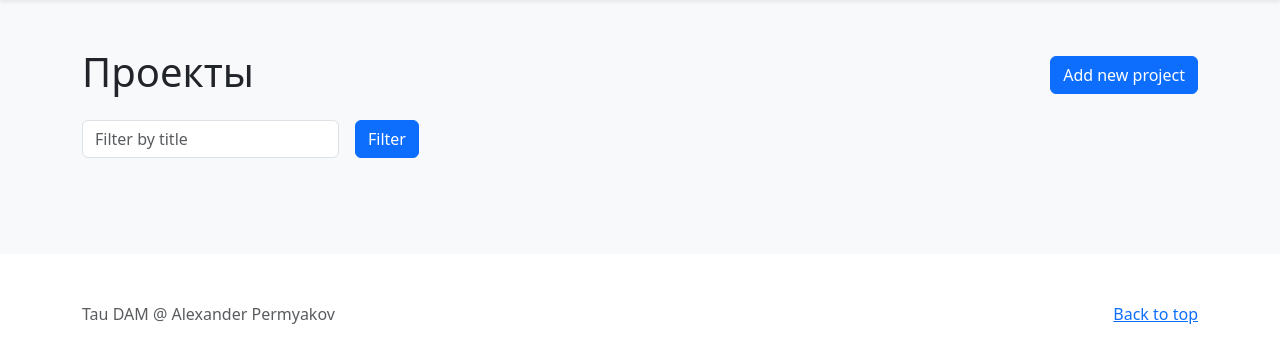
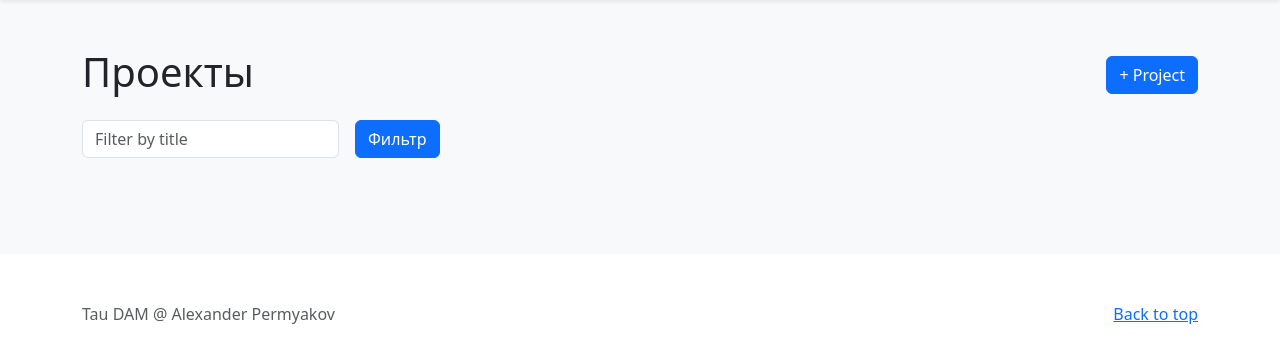
Before and after one commit to permyakovaa/tau_dam, a Django app: page / in a window 1280 px wide. Shown: the part 56-419 px from the top of the page. Run offline with Django 4.2, Linux system fonts and the light colour scheme; the visitor is signed in with stand-in values (Sample User, id 1); data that the repository does not hold is empty; some libraries are stand-ins or nearby versions.

Commit message:
updated filters form

```diff
--- a/blog/filters.py
+++ b/blog/filters.py
@@ -1,8 +1,9 @@
 import django_filters
 from .models import Project
+from django.utils.translation import gettext as _
 
 class ProjectFilter(django_filters.FilterSet):
-    title = django_filters.CharFilter(lookup_expr='icontains', label='Filter by title')
+    title = django_filters.CharFilter(lookup_expr='icontains', label=_('Filter by title'))
 
     class Meta:
         model = Project
--- a/blog/templates/common/filter_form.html
+++ b/blog/templates/common/filter_form.html
@@ -5,6 +5,6 @@
       </div>
     {% endfor %}
     <div class="col-auto">
-      <button type="submit" class="btn btn-primary">Filter</button>
+      <button type="submit" class="btn btn-primary">{{ _('Filter') }}</button>
     </div>
 </form>
--- a/blog/templates/project/list.html
+++ b/blog/templates/project/list.html
@@ -7,7 +7,7 @@
 
     <div class="col-xl-2 col-lg-6 col-md-6 col-sm-6">
         {% if perms.blog.add_project %}
-            <a href="{% url 'project_new' %}" class="btn btn-primary my-2 float-end">{{ _('Add new project') }}</a>
+            <a href="{% url 'project_new' %}" class="btn btn-primary my-2 float-end">{{ _('+ Project') }}</a>
         {% endif %}
     </div>
     <div class="col-xl-12 col-lg-6 col-md-6 col-sm-6">
```
